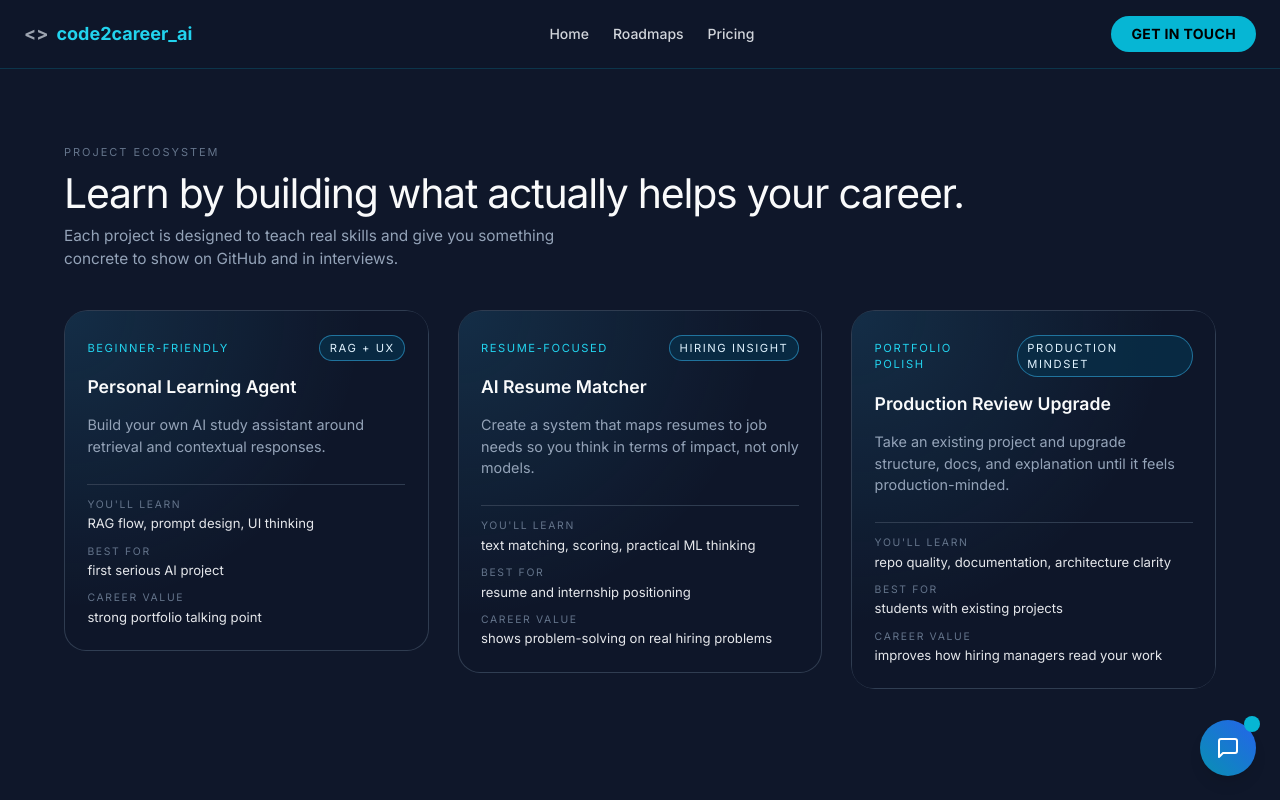
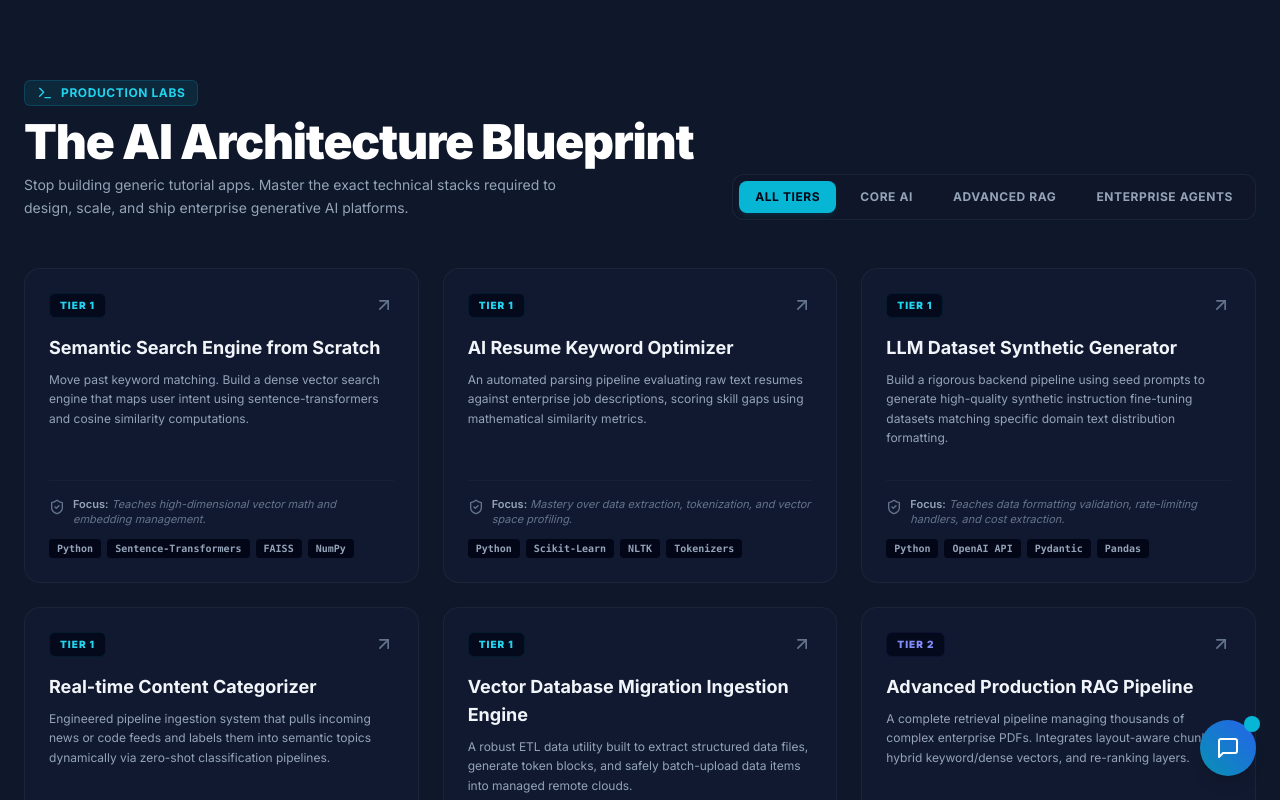
Before and after one commit to RzLetsCode/portfolio, a Next.js app: page /projects in a window 1280 px wide. Shown: the top 800 px of the page. Built offline with nearby package versions, Linux system fonts and the light colour scheme.

Commit message:
Refactor ProjectsPage component and update layout

```diff
--- a/app/projects/page.tsx
+++ b/app/projects/page.tsx
@@ -1,90 +1,284 @@
-import type { Metadata } from 'next';
+'use client';
+
+import { useState } from 'react';
+import {
+  Terminal,
+  ArrowUpRight,
+  ShieldCheck,
+  GitFork,
+  Sparkles,
+  ArrowRight
+} from 'lucide-react';
 import Link from 'next/link';
-import { FolderOpen } from 'lucide-react';
-import Projects from '../../components/Projects';
-import Mentorship from '../../components/Mentorship'; // Imported for the refactor
 
-export const metadata: Metadata = {
-  title: 'Production AI Project Ecosystem | code2career_ai',
-  description: 'Explore our library of enterprise-grade AI project templates, and access strategic career mentorship to break down complex architectures in interviews.',
-};
+const PROJECT_CATEGORIES = ['All Tiers', 'Tier 1: Core AI', 'Tier 2: Advanced RAG', 'Tier 3: Enterprise Agents'];
 
-export default function ProjectsPage() {
+const PROJECTS_DATA = [
+  // TIER 1: CORE AI & DATA ENGINEERING (5 Projects)
+  {
+    title: 'Semantic Search Engine from Scratch',
+    tier: 'Tier 1: Core AI',
+    desc: 'Move past keyword matching. Build a dense vector search engine that maps user intent using sentence-transformers and cosine similarity computations.',
+    tech: ['Python', 'Sentence-Transformers', 'FAISS', 'NumPy'],
+    impact: 'Teaches high-dimensional vector math and embedding management.',
+    github: 'https://github.com/RzLetsCode/portfolio'
+  },
+  {
+    title: 'AI Resume Keyword Optimizer',
+    tier: 'Tier 1: Core AI',
+    desc: 'An automated parsing pipeline evaluating raw text resumes against enterprise job descriptions, scoring skill gaps using mathematical similarity metrics.',
+    tech: ['Python', 'Scikit-Learn', 'NLTK', 'Tokenizers'],
+    impact: 'Mastery over data extraction, tokenization, and vector space profiling.',
+    github: 'https://github.com/RzLetsCode/portfolio'
+  },
+  {
+    title: 'LLM Dataset Synthetic Generator',
+    tier: 'Tier 1: Core AI',
+    desc: 'Build a rigorous backend pipeline using seed prompts to generate high-quality synthetic instruction fine-tuning datasets matching specific domain text distribution formatting.',
+    tech: ['Python', 'OpenAI API', 'Pydantic', 'Pandas'],
+    impact: 'Teaches data formatting validation, rate-limiting handlers, and cost extraction.',
+    github: 'https://github.com/RzLetsCode/portfolio'
+  },
+  {
+    title: 'Real-time Content Categorizer',
+    tier: 'Tier 1: Core AI',
+    desc: 'Engineered pipeline ingestion system that pulls incoming news or code feeds and labels them into semantic topics dynamically via zero-shot classification pipelines.',
+    tech: ['Python', 'Hugging Face Hub', 'FastAPI', 'PyTorch'],
+    impact: 'Hands-on orchestration of localized open-source model inference cycles.',
+    github: 'https://github.com/RzLetsCode/portfolio'
+  },
+  {
+    title: 'Vector Database Migration Ingestion Engine',
+    tier: 'Tier 1: Core AI',
+    desc: 'A robust ETL data utility built to extract structured data files, generate token blocks, and safely batch-upload data items into managed remote clouds.',
+    tech: ['Python', 'ChromaDB', 'Pinecone', 'Docker'],
+    impact: 'Teaches data chunking patterns, upsert concurrency processing, and system optimization.',
+    github: 'https://github.com/RzLetsCode/portfolio'
+  },
+
+  // TIER 2: ADVANCED RAG & ENTERPRISE CONTEXT (5 Projects)
+  {
+    title: 'Advanced Production RAG Pipeline',
+    tier: 'Tier 2: Advanced RAG',
+    desc: 'A complete retrieval pipeline managing thousands of complex enterprise PDFs. Integrates layout-aware chunking, hybrid keyword/dense vectors, and re-ranking layers.',
+    tech: ['Next.js', 'LangChain', 'Pinecone', 'Azure Blob', 'Cohere'],
+    impact: 'Resolves critical industry problems like LLM hallucination and context window limits.',
+    github: 'https://github.com/RzLetsCode/portfolio'
+  },
+  {
+    title: 'Healthcare Payer Policy Guard Assistant',
+    tier: 'Tier 2: Advanced RAG',
+    desc: 'A context-aware AI engine accessing massive insurance plan coverage blueprints. Implements strict custom guardrails to secure private user metrics.',
+    tech: ['Python', 'OpenAI API', 'ChromaDB', 'Streamlit'],
+    impact: 'Demonstrates zero-shot/few-shot boundary alignment and structural prompt design.',
+    github: 'https://github.com/RzLetsCode/portfolio'
+  },
+  {
+    title: 'SQL database Natural Language UI (Text-to-SQL)',
+    tier: 'Tier 2: Advanced RAG',
+    desc: 'An automated analytical middleware engine enabling safe text questions to translate into syntactically valid relational database query executions.',
+    tech: ['LangChain', 'PostgreSQL', 'SQLAlchemy', 'Gradio'],
+    impact: 'Teaches dynamic structural metadata loading and query isolation security rules.',
+    github: 'https://github.com/RzLetsCode/portfolio'
+  },
+  {
+    title: 'Multi-Modal Architectural Code Companion',
+    tier: 'Tier 2: Advanced RAG',
+    desc: 'An ingestion assistant that references structural text sheets alongside technical flow charts to process system queries accurately.',
+    tech: ['Python', 'LlamaIndex', 'Qdrant', 'GPT-4o'],
+    impact: 'Teaches vision-token extraction layouts and multi-vector pairing indexes.',
+    github: 'https://github.com/RzLetsCode/portfolio'
+  },
+  {
+    title: 'GraphRAG Knowledge Mapping Hub',
+    tier: 'Tier 2: Advanced RAG',
+    desc: 'Extract complex domain entities and structural relationships from unorganized documentation folders, arranging them into queryable entity networks.',
+    tech: ['Python', 'Neo4j', 'LangChain', 'LlamaIndex'],
+    impact: 'Mastering semantic entity linkage, graph query logic, and recursive search strategies.',
+    github: 'https://github.com/RzLetsCode/portfolio'
+  },
+
+  // TIER 3: AUTONOMOUS AGENTS & ECOSYSTEMS (5 Projects)
+  {
+    title: 'Multi-Agent Code Review Engine',
+    tier: 'Tier 3: Enterprise Agents',
+    desc: 'An automated Agentic ecosystem triggered by GitHub webhooks. One agent lint-checks code, another evaluates security vulnerabilities, and a supervisor compiles reviews.',
+    tech: ['LangGraph', 'Python', 'FastAPI', 'Docker', 'GitHub API'],
+    impact: 'Advanced state machine routing and asynchronous agent orchestration.',
+    github: 'https://github.com/RzLetsCode/portfolio'
+  },
+  {
+    title: 'Autonomous Competitive Intelligence Agent',
+    tier: 'Tier 3: Enterprise Agents',
+    desc: 'An autonomous agent network that takes a user query, targets live internet vectors, extracts raw data components, validates facts, and generates structured market reports.',
+    tech: ['CrewAI', 'Python', 'Tavily API', 'Pydantic'],
+    impact: 'Teaches self-directed tooling loops, task subdivision, and error recovery handling.',
+    github: 'https://github.com/RzLetsCode/portfolio'
+  },
+  {
+    title: 'Agentic Customer Support Ticketing Network',
+    tier: 'Tier 3: Enterprise Agents',
+    desc: 'A production multi-agent graph architecture designed to handle client complaints, update databases, and dynamically ping humans if an edge-case emerges.',
+    tech: ['LangGraph', 'Python', 'Redis', 'PostgreSQL'],
+    impact: 'Teaches persistent checkpointing memory loops and human-in-the-loop validation blocks.',
+    github: 'https://github.com/RzLetsCode/portfolio'
+  },
+  {
+    title: 'Autonomous Financial Data Synthesizer',
+    tier: 'Tier 3: Enterprise Agents',
+    desc: 'A workflow processing complex earnings spreadsheets and parsing public statements to calculate ratios and produce investor-ready audit logs.',
+    tech: ['Autogen', 'Python', 'YFinance API', 'OpenAI'],
+    impact: 'Mastery over multi-agent conversational design patterns and sandboxed code execution.',
+    github: 'https://github.com/RzLetsCode/portfolio'
+  },
+  {
+    title: 'Enterprise API Orchestration Swarm',
+    tier: 'Tier 3: Enterprise Agents',
+    desc: 'An executive scheduling coordinator agent reading dynamic REST openAPI documentation profiles to auto-build multi-step software integration jobs.',
+    tech: ['LangChain Agents', 'Python', 'FastAPI', 'Pydantic V2'],
+    impact: 'Teaches advanced dynamic parameter generation and zero-shot planning frameworks.',
+    github: 'https://github.com/RzLetsCode/portfolio'
+  }
+];
+
+export default function Projects() {
+  const [activeTab, setActiveTab] = useState('All Tiers');
+
+  const filteredProjects = activeTab === 'All Tiers'
+    ? PROJECTS_DATA
+    : PROJECTS_DATA.filter(p => p.tier === activeTab);
+
   return (
-    <>
-      {/* Top Navbar Navigation */}
-      <nav className="fixed top-0 left-0 right-0 z-50 bg-[#0f172a]/95 backdrop-blur-sm border-b border-cyan-500/20">
-        <div className="max-w-7xl mx-auto px-6 py-4 flex items-center justify-between">
-          <Link href="/" className="flex items-center gap-2 text-cyan-400 font-bold text-lg">
-            <span className="text-gray-400">&lt;&gt;</span>
-            <span>code2career_ai</span>
-          </Link>
-          <div className="flex items-center gap-6">
-            <Link href="/" className="text-gray-300 hover:text-cyan-400 transition-colors text-sm font-medium">
-              Home
-            </Link>
-            <Link href="/resources/" className="text-gray-300 hover:text-cyan-400 transition-colors text-sm font-medium">
-              Roadmaps
-            </Link>
-            <Link href="/pricing/" className="text-gray-300 hover:text-cyan-400 transition-colors text-sm font-medium">
-              Pricing
+    <section className="py-20 px-6 max-w-7xl mx-auto" id="projects-portal">
+      {/* Header Container */}
+      <div className="flex flex-col md:flex-row md:items-end justify-between mb-12 gap-6">
+        <div>
+          <div className="inline-flex items-center gap-2 bg-cyan-500/10 border border-cyan-500/20 rounded-md px-3 py-1 mb-3">
+            <Terminal className="w-4 h-4 text-cyan-400" />
+            <span className="text-cyan-400 text-xs font-bold uppercase tracking-wider">Production Labs</span>
+          </div>
+          <h2 className="text-3xl md:text-5xl font-black text-white tracking-tight">
+            The AI Architecture Blueprint
+          </h2>
+          <p className="text-slate-400 mt-2 max-w-xl text-sm leading-relaxed">
+            Stop building generic tutorial apps. Master the exact technical stacks required to design, scale, and ship enterprise generative AI platforms.
+          </p>
+        </div>
+
+        {/* Tab Controls */}
+        <div className="flex flex-wrap gap-2 bg-slate-900/60 p-1.5 rounded-xl border border-slate-800/80 self-start md:self-end">
+          {PROJECT_CATEGORIES.map((category) => (
+            <button
+              key={category}
+              onClick={() => setActiveTab(category)}
+              className={`px-4 py-2 rounded-lg text-xs font-bold uppercase tracking-wider transition-all ${
+                activeTab === category
+                  ? 'bg-cyan-500 text-slate-950 shadow-md shadow-cyan-500/10'
+                  : 'text-slate-400 hover:text-white hover:bg-slate-800/50'
+              }`}
+            >
+              {category.split(': ')[1] || category}
+            </button>
+          ))}
+        </div>
+      </div>
+
+      {/* Grid Canvas */}
+      <div className="grid grid-cols-1 md:grid-cols-2 lg:grid-cols-3 gap-6">
+        {filteredProjects.map((project) => (
+          <div
+            key={project.title}
+            className="group relative bg-[#111930] border border-slate-800/80 hover:border-cyan-500/30 rounded-2xl p-6 flex flex-col justify-between transition-all duration-300 transform hover:-translate-y-1"
+          >
+            <div>
+              <div className="flex items-center justify-between mb-4">
+                <span className={`text-[10px] font-black tracking-widest uppercase px-2.5 py-1 rounded-md bg-slate-950/80 border ${
+                  project.tier.includes('Tier 1') ? 'text-cyan-400 border-cyan-500/10' :
+                  project.tier.includes('Tier 2') ? 'text-indigo-400 border-indigo-500/10' :
+                  'text-emerald-400 border-emerald-500/10'
+                }`}>
+                  {project.tier.split(': ')[0]}
+                </span>
+
+                <a
+                  href={project.github}
+                  target="_blank"
+                  rel="noopener noreferrer"
+                  className="text-slate-500 hover:text-cyan-400 transition-colors"
+                >
+                  <ArrowUpRight className="w-5 h-5 transition-transform group-hover:translate-x-0.5 group-hover:-translate-y-0.5" />
+                </a>
+              </div>
+
+              <h3 className="text-lg font-bold text-slate-100 group-hover:text-white transition-colors mb-2">
+                {project.title}
+              </h3>
+
+              <p className="text-xs leading-relaxed text-slate-400 mb-4">
+                {project.desc}
+              </p>
+            </div>
+
+            {/* Bottom Meta Assembly */}
+            <div className="mt-4 pt-4 border-t border-slate-800/50">
+              <div className="flex items-start gap-2 mb-3">
+                <ShieldCheck className="w-4 h-4 text-slate-500 shrink-0 mt-0.5" />
+                <p className="text-[11px] text-slate-500 italic leading-snug">
+                  <strong className="text-slate-400 not-italic font-semibold">Focus:</strong> {project.impact}
+                </p>
+              </div>
+
+              <div className="flex flex-wrap gap-1.5 mt-2">
+                {project.tech.map((t) => (
+                  <span
+                    key={t}
+                    className="text-[10px] font-semibold font-mono bg-slate-950 text-slate-400 px-2 py-0.5 rounded"
+                  >
+                    {t}
+                  </span>
+                ))}
+              </div>
+            </div>
+          </div>
+        ))}
+
+        {/* SMART USER ENGAGEMENT CARD: Bring Your Own Project (BYOP) */}
+        <div className="relative bg-gradient-to-br from-[#132549] to-[#0b101f] border-2 border-dashed border-cyan-500/20 rounded-2xl p-6 flex flex-col justify-between transition-all duration-300 transform hover:-translate-y-1 group hover:border-cyan-500/40">
+          <div>
+            <div className="flex items-center gap-2 text-cyan-400 mb-4">
+              <Sparkles className="w-5 h-5 animate-pulse" />
+              <span className="text-[10px] font-black tracking-widest uppercase bg-cyan-500/10 px-2.5 py-1 rounded-md border border-cyan-500/20">
+                Ecosystem Upgrade
+              </span>
+            </div>
+
+            <h3 className="text-lg font-bold text-white mb-2">
+              Have an Existing Project?
+            </h3>
+
+            <p className="text-xs leading-relaxed text-slate-400 mb-4">
+              Do you already have a student portfolio project, hackathon build, or local script that feels generic or raw? Don't delete it. We can help you scale it.
+            </p>
+
+            <ul className="text-[11px] text-slate-400 space-y-1.5 list-disc list-inside">
+              <li>Inject proper layout-aware chunking</li>
+              <li>Migrate local arrays to vector clouds</li>
+              <li>Refactor flat scripts into asynchronous graphs</li>
+            </ul>
+          </div>
+
+          <div className="mt-6 pt-4 border-t border-slate-800/60 w-full">
+            <Link
+              href="/contact?ref=project-upgrade"
+              className="w-full bg-cyan-500 hover:bg-cyan-400 text-slate-950 font-bold py-3 px-4 rounded-xl text-xs uppercase tracking-wider transition-all duration-200 flex items-center justify-center gap-2"
+            >
+              <span>Upgrade Your Code Base</span>
+              <ArrowRight className="w-4 h-4 group-hover:translate-x-1 transition-transform" />
             </Link>
           </div>
-          <Link
-            href="/contact/"
-            className="bg-cyan-500 hover:bg-cyan-400 text-black font-bold px-5 py-2 rounded-full text-sm transition-colors tracking-wide"
-          >
-            GET IN TOUCH
-          </Link>
-        </div>
-      </nav>
-
-      {/* Main Content Body */}
-      <main className="pt-24 min-h-screen bg-[#0f172a] flex flex-col justify-between">
-
-        {/* Project Component Ecosystem Block */}
-        <div className="pb-12">
-          <Projects />
         </div>
 
-        {/* Career Strategy Mentorship Block (Repositioned here from Homepage) */}
-        <div className="border-t border-slate-800/60 pb-12">
-          <Mentorship />
-        </div>
-
-        {/* Central Library Resource Block */}
-        <section className="py-20 px-6 bg-gradient-to-r from-slate-900 via-[#0d1b3e] to-slate-900 border-t border-b border-slate-800/80 text-center">
-          <div className="max-w-4xl mx-auto">
-            <div className="inline-flex items-center gap-2 bg-cyan-500/10 border border-cyan-500/20 rounded-md px-3 py-1 mb-4">
-              <FolderOpen className="w-4 h-4 text-cyan-400" />
-              <span className="text-cyan-400 text-xs font-bold uppercase tracking-wider">Central Library</span>
-            </div>
-            <h2 className="text-3xl md:text-4xl font-extrabold text-white mb-4">
-              Architect Your System Blueprint
-            </h2>
-            <p className="text-gray-400 max-w-2xl mx-auto mb-8 leading-relaxed">
-              Gain immediate access to our sequential roadmap guidelines, open-source template repositories, and specialized career transformation asset modules.
-            </p>
-            <Link
-              href="/resources/"
-              className="inline-block bg-transparent hover:bg-cyan-500 border-2 border-cyan-500 text-cyan-400 hover:text-black font-bold px-8 py-3.5 rounded-full transition-all duration-300 tracking-wide shadow-lg shadow-cyan-500/5"
-            >
-              Access Engine Resources
-            </Link>
-          </div>
-        </section>
-
-        {/* Global Footer */}
-        <footer className="border-t border-white/10 py-8 px-6 bg-[#090f1e]">
-          <div className="max-w-7xl mx-auto flex flex-col md:flex-row items-center justify-between gap-4">
-            <span className="text-cyan-400 font-bold">code2career_ai</span>
-            <p className="text-gray-500 text-sm" suppressHydrationWarning>
-              &copy; {new Date().getFullYear()} ALL RIGHTS RESERVED
-            </p>
-            <p className="text-gray-600 text-xs">Architected for Freshers &amp; AI Enthusiasts</p>
-          </div>
-        </footer>
-      </main>
-    </>
+      </div>
+    </section>
   );
 }
```
